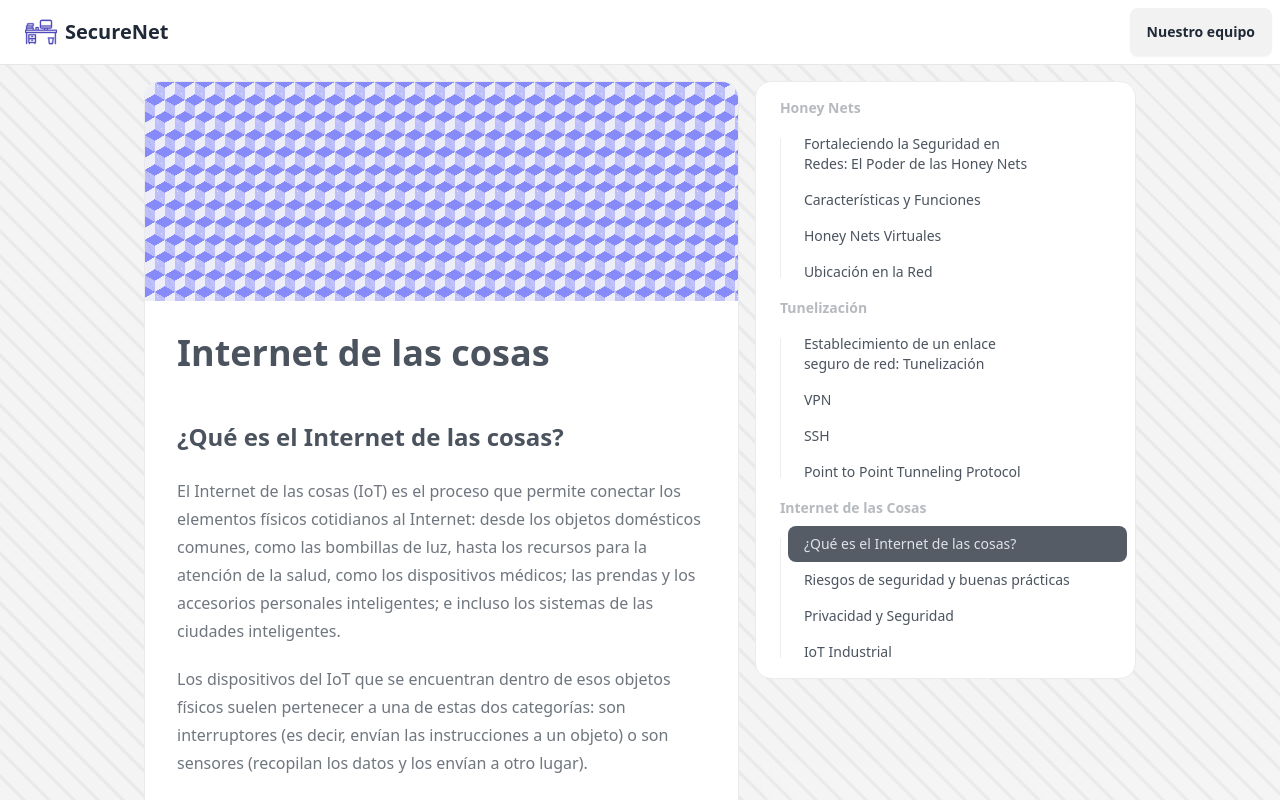
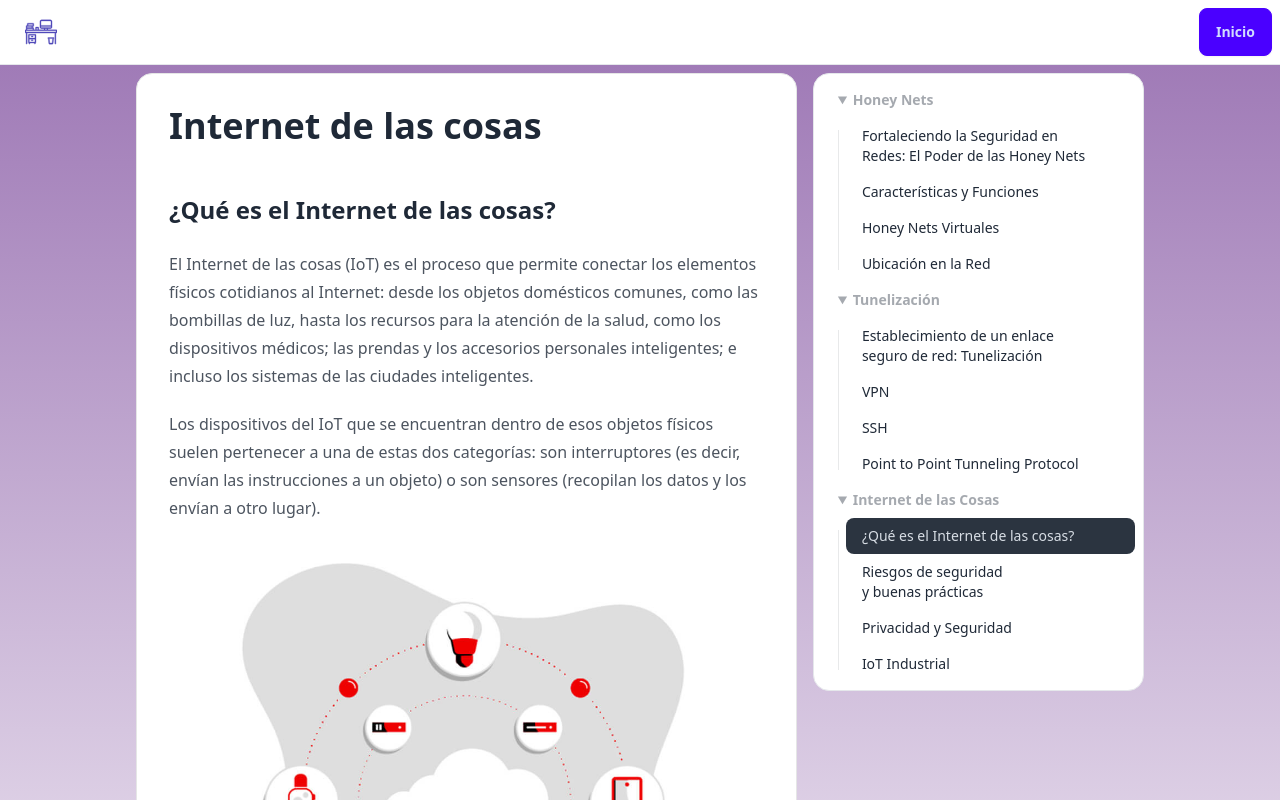
Before and after one commit to JonatanJSM/networks-and-security, an Astro site: page /iot in a window 1280 px wide. Shown: the top 800 px of the page. Built offline with nearby package versions, Linux system fonts and the light colour scheme; Astro itself is replaced by a stand-in of ours; a script that the page names is missing; a web font is replaced by a local one.

Commit message:
initial commit

```diff
--- a/src/layouts/blog-layout.astro
+++ b/src/layouts/blog-layout.astro
@@ -64,29 +64,24 @@ const menuEntries = {
 ---
 
 <RootLayout title={frontmatter.title}>
-  <!-- Start navbar -->
   <div class="navbar mx-auto max-w-screen-xl border-b bg-base-100">
     <div class="navbar-start">
-      <a class="btn btn-ghost text-xl" href="/" title="SecureNet">
-        <img class="h-8 w-8" src="/logo2.svg" alt="Logo" />
-        <span>SecureNet</span>
+      <a class="btn btn-ghost text-xl" href="/" title="Redes">
+        <img class="h-8 w-8" src="/logo.svg" alt="Logo" />
       </a>
     </div>
     <div class="navbar-end">
-      <a class="btn" href="/about">Nuestro equipo</a>
+      <a class="btn btn-primary" href="/">Inicio</a>
     </div>
   </div>
-  <!-- End navbar -->
 
-  <main class="pattern min-h-[calc(100vh-4rem)]">
+  <main class="pattern">
     <div
-      class="mx-auto grid max-w-screen-lg grid-cols-[max-content_1fr] space-x-4 p-4"
+      class="mx-auto grid max-w-screen-lg grid-cols-[max-content_1fr] space-x-4 p-2"
     >
       <!-- Start article card -->
-      <div class="card card-bordered max-w-prose border-base-300 bg-base-100">
-        <figure class="aspect-[851/315] w-full">
-          <div class="cover-isometric h-full w-full"></div>
-        </figure>
+      <div class="card card-bordered  border-base-300 bg-base-100">
+
         <div class="card-body">
           <article class="prose">
             <slot />
@@ -95,11 +90,14 @@ const menuEntries = {
       </div>
       <!-- End article card -->
 
+
       <!-- Start of sidebar -->
       <div>
         <ul class="menu rounded-box border bg-base-100">
+
+        <details open>
+        <summary class="menu-title">Honey Nets</summary>
           <li>
-            <h2 class="menu-title">Honey Nets</h2>
             <ul>
               {
                 menuEntries.honeyNets.map((entry) => (
@@ -115,8 +113,12 @@ const menuEntries = {
               }
             </ul>
           </li>
+          </details>
+
+
+        <details open>
+        <summary class="menu-title">Tunelización</summary>
           <li>
-            <h2 class="menu-title">Tunelización</h2>
             <ul>
               {
                 menuEntries.tunneling.map((entry) => (
@@ -132,8 +134,11 @@ const menuEntries = {
               }
             </ul>
           </li>
+          </details>
+
+        <details open>
+        <summary class="menu-title">Internet de las Cosas</summary>
           <li>
-            <h2 class="menu-title">Internet de las Cosas</h2>
             <ul>
               {
                 menuEntries.iot.map((entry) => (
@@ -149,6 +154,8 @@ const menuEntries = {
               }
             </ul>
           </li>
+          </details>
+
         </ul>
       </div>
       <!-- End of sidebar -->
@@ -158,15 +165,9 @@ const menuEntries = {
 
 <style>
   .pattern {
-    background-color: oklch(var(--b2));
-    opacity: 0.8;
-    background: repeating-linear-gradient(
-      45deg,
-      oklch(var(--b3)),
-      oklch(var(--b3)) 3.5px,
-      oklch(var(--b2)) 3.5px,
-      oklch(var(--b2)) 17.5px
-    );
+    background: #492972;
+    background: -webkit-linear-gradient(0deg, #492972 0%, #ffffff 50%, #a07bb7 100%);
+    background: linear-gradient(0deg, #492972 0%, #ffffff 50%, #a07bb7 100%);
   }
 
   .cover-wavy {
@@ -180,79 +181,4 @@ const menuEntries = {
       repeating-linear-gradient(#444cf755, #444cf7);
   }
 
-  .cover-circles {
-    background-color: #e5e5f7;
-    opacity: 0.8;
-    background-image: radial-gradient(circle at center center, #444cf7, #e5e5f7),
-      repeating-radial-gradient(
-        circle at center center,
-        #444cf7,
-        #444cf7,
-        10px,
-        transparent 20px,
-        transparent 10px
-      );
-    background-blend-mode: multiply;
-  }
-
-  .cover-isometric {
-    background-color: #e5e5f7;
-    opacity: 0.8;
-    background-image: linear-gradient(
-        30deg,
-        #444cf7 12%,
-        transparent 12.5%,
-        transparent 87%,
-        #444cf7 87.5%,
-        #444cf7
-      ),
-      linear-gradient(
-        150deg,
-        #444cf7 12%,
-        transparent 12.5%,
-        transparent 87%,
-        #444cf7 87.5%,
-        #444cf7
-      ),
-      linear-gradient(
-        30deg,
-        #444cf7 12%,
-        transparent 12.5%,
-        transparent 87%,
-        #444cf7 87.5%,
-        #444cf7
-      ),
-      linear-gradient(
-        150deg,
-        #444cf7 12%,
-        transparent 12.5%,
-        transparent 87%,
-        #444cf7 87.5%,
-        #444cf7
-      ),
-      linear-gradient(
-        60deg,
-        #444cf777 25%,
-        transparent 25.5%,
-        transparent 75%,
-        #444cf777 75%,
-        #444cf777
-      ),
-      linear-gradient(
-        60deg,
-        #444cf777 25%,
-        transparent 25.5%,
-        transparent 75%,
-        #444cf777 75%,
-        #444cf777
-      );
-    background-size: 20px 35px;
-    background-position:
-      0 0,
-      0 0,
-      10px 18px,
-      10px 18px,
-      0 0,
-      10px 18px;
-  }
 </style>
--- a/src/layouts/root-layout.astro
+++ b/src/layouts/root-layout.astro
@@ -15,7 +15,7 @@ const { title } = Astro.props;
       content="Explore los últimos avances en seguridad de redes, desde Honey Nets hasta Tunneling e Internet de las Cosas (IoT)."
     />
     <meta name="viewport" content="width=device-width" />
-    <link rel="icon" type="image/svg+xml" href="/favicon.svg" />
+    <link rel="icon" type="image/svg+xml" href="/tortu.svg" />
     <meta name="generator" content={Astro.generator} />
     <title>{title}</title>
     <link rel="preconnect" href="https://rsms.me/" />
@@ -24,4 +24,5 @@ const { title } = Astro.props;
   <body>
     <slot />
   </body>
+  <script src="https://website-widgets.pages.dev/dist/sienna.min.js" defer></script>
 </html>
--- a/src/pages/about.astro
+++ b/src/pages/about.astro
@@ -5,8 +5,8 @@ import Layout from "../layouts/root-layout.astro";
 <Layout title="Sobre Nosotros">
   <div class="navbar w-full border-b bg-base-100">
     <div class="navbar-start">
-      <a type="button" class="btn btn-ghost" href="/" title="SecureNet">
-        <img class="h-8 w-8" src="/logo2.svg" alt="Redes" />
+      <a type="button" class="btn btn-ghost" href="/" title="Redes">
+        <img class="h-8 w-8" src="/logo.svg" alt="Redes" />
       </a>
     </div>
     <div class="navbar-end">
--- a/src/pages/index.astro
+++ b/src/pages/index.astro
@@ -34,11 +34,11 @@ const cards = [
 ];
 ---
 
-<Layout title="SecureNet">
+<Layout title="Redes">
 <div class="navbar w-full border-b bg-base-100">
     <div class="navbar-start">
-      <a type="button" class="btn btn-ghost" href="/" title="SecureNet">
-        <img class="h-8 w-8" src="/logo2.svg" alt="SecureNet logo" />
+      <a type="button" class="btn btn-ghost" href="/" title="Redes">
+        <img class="h-8 w-8" src="/logo.svg" alt="Logo" />
       </a>
     </div>
 
```
Also changed, not shown: public/favicon.svg (deleted), public/logo.svg (renamed from public/logo2.svg), public/privacy.jpg (added), public/tortu.svg (added).
